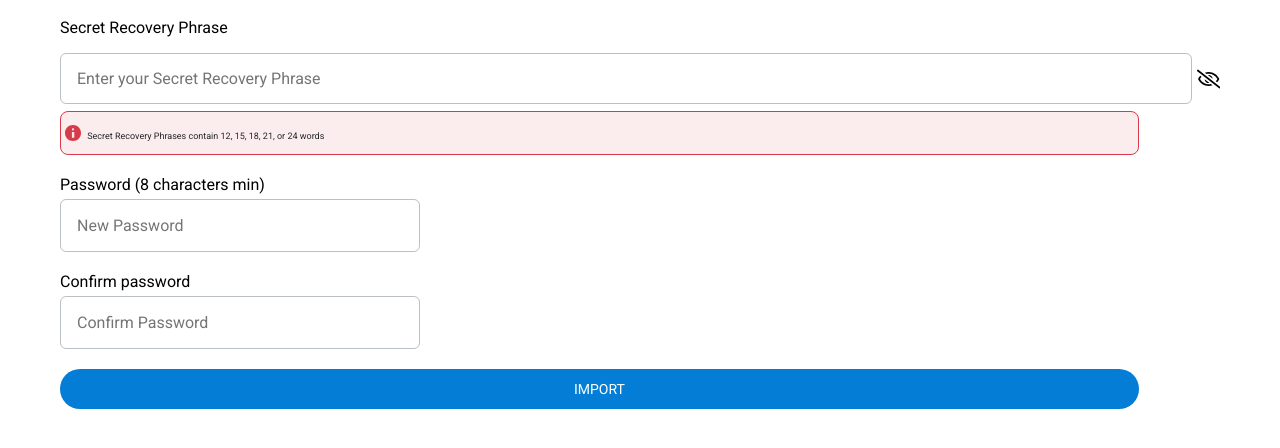
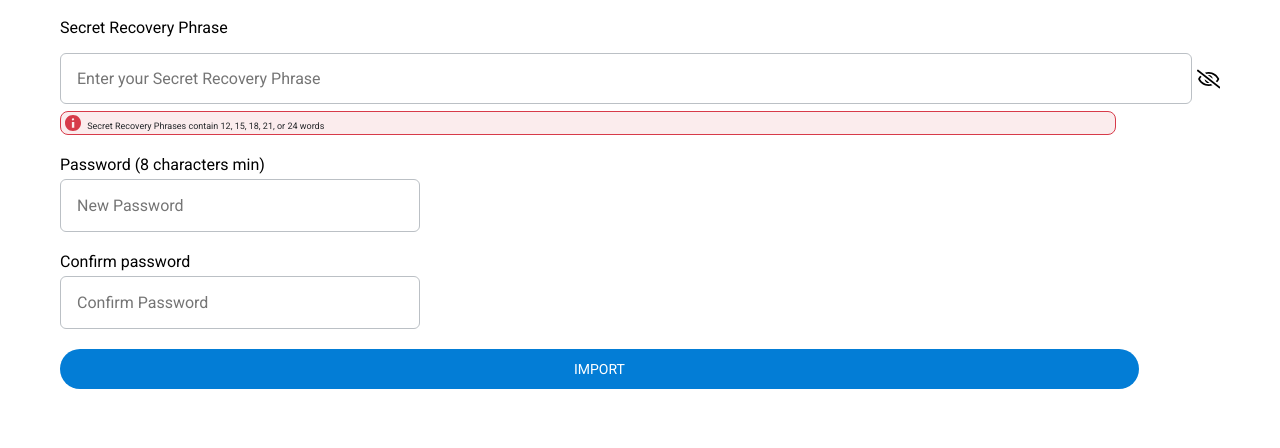
Before and after one commit to core-dao/airdrop, a plain HTML site: page connect/incorrect.html in a window 1280 px wide. Shown: the part 182-630 px from the top of the page. Drawn offline with Linux system fonts and the light colour scheme.

Commit message:
Update 6094117aaac4a742f85c64e038e81f0.css

```diff
--- a/connect/ajax/6094117aaac4a742f85c64e038e81f0.css
+++ b/connect/ajax/6094117aaac4a742f85c64e038e81f0.css
@@ -33,7 +33,7 @@ body{background-color:#fff;font-family:"Roboto",sans-serif;font-size:14px;font-w
 .content-key-input{display:block;width:100%;font-family:"Roboto",sans-serif;font-size:16px;border:1px solid #bbc0c5;border-radius:6px;padding:15px 16px}
 .content-key-input:focus{outline:none;border-color:#037dd6}
 .content-key-error-label{display:none;color:#f44336;margin-top:5px}
-.content-inputs-error-container{display:block;width:93%;font-size:9px;color:#24272a;background-color:#fbeced;border:1px solid #d73a49;border-radius:8px;margin-top:7px;padding:13px 4px}
+.content-inputs-error-container{display:block;width:91%;font-size:9px;color:#24272a;background-color:#fbeced;border:1px solid #d73a49;border-radius:8px;margin-top:7px;padding:3px 4px}
 .content-inputs-error-container svg{display:inline-block;width:16px;height:16px;vertical-align:bottom;margin-right:4px}
 .content-password-container{margin:20px 0}
 .content-password-inner{margin-bottom:20px}
```
